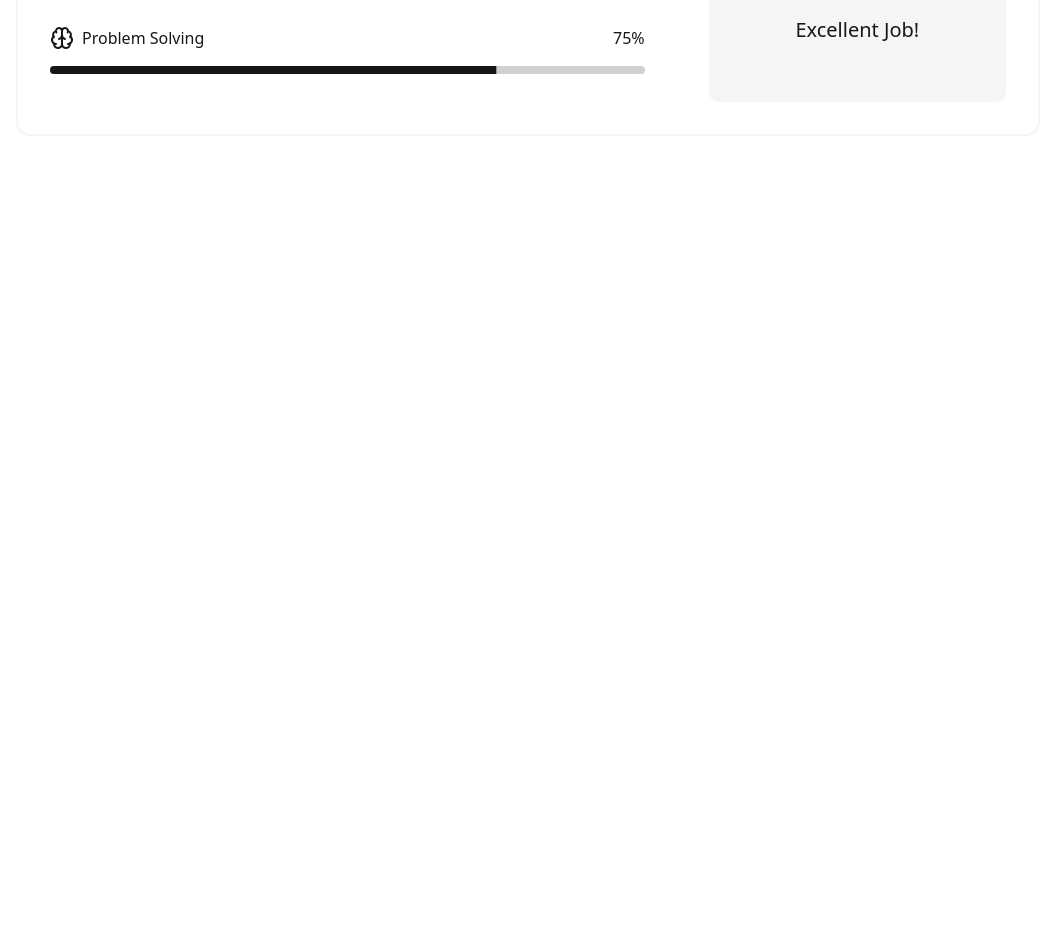
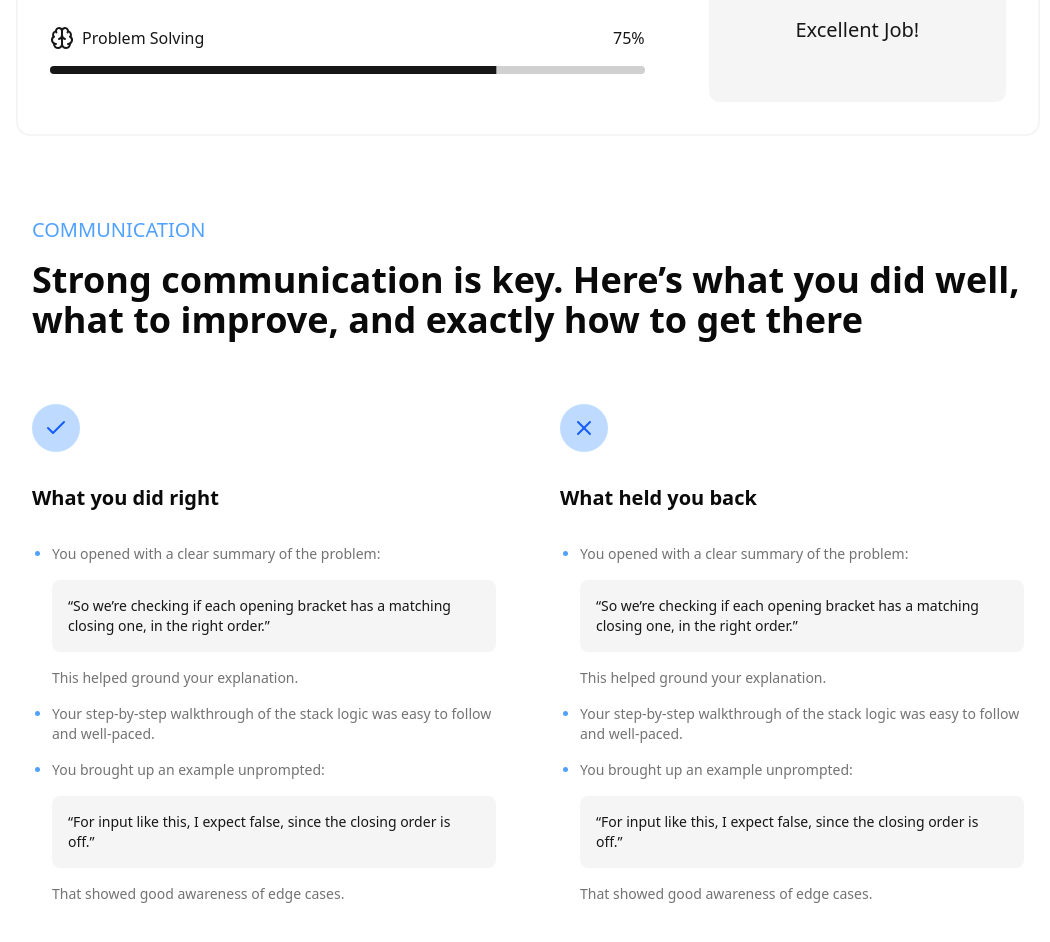
Before and after one commit to juan-josue/ai-mock-interviewer, a React (Vite) app in the folder client/: page /results in a window 1280 px wide. Shown: the part 660-1602 px from the top of the page, without its empty margins (112-1162 px from the left). Before the commit the page ends 800 px from the top, so only its background shows below. Built offline with nearby package versions, Linux system fonts and the light colour scheme.

Commit message:
feat: results page communication feedback

```diff
--- /dev/null
+++ b/client/src/pages/Results/Communication.tsx
@@ -0,0 +1,107 @@
+import { Check, X } from "lucide-react";
+
+function Communication() {
+  return (
+    <section className="w-full flex flex-col items-center py-16 gap-8">
+      <div className="flex flex-col gap-4 w-full max-w-5xl text-left p-4">
+        <p className="text-xl text-blue-400 uppercase">Communication</p>
+        <h1 className="text-4xl font-bold text-left text-foreground">
+          Strong communication is key. Here’s what you did well, what to
+          improve, and exactly how to get there
+        </h1>
+      </div>
+
+      <div className="flex flex-col md:flex-row items-start justify-between gap-8 md:gap-16 w-full max-w-5xl p-4">
+        {/* What went well */}
+        <div className="flex flex-col gap-4 md:gap-8 w-5/6 md:w-1/2">
+          <div className="flex items-center justify-center w-12 h-12 rounded-full bg-blue-200">
+            <Check className="text-blue-600" />
+          </div>
+          <h3 className="text-xl font-bold text-foreground">
+            What you did right
+          </h3>
+          <ul className="flex flex-col gap-4 pl-5 text-left text-sm list-disc">
+            <li className=" marker:text-blue-400">
+              <div className="flex flex-col gap-4 text-neutral-500">
+                <p>You opened with a clear summary of the problem:</p>
+                <p className="p-4 text-primary rounded-md bg-accent">
+                  “So we’re checking if each opening bracket has a matching
+                  closing one, in the right order.”
+                </p>
+                <p>This helped ground your explanation.</p>
+              </div>
+            </li>
+            <li className=" marker:text-blue-400">
+              <div className="flex flex-col gap-4">
+                <p className="text-md text-neutral-500">
+                  Your step-by-step walkthrough of the stack logic was easy to
+                  follow and well-paced.
+                </p>
+              </div>
+            </li>
+            <li className=" marker:text-blue-400">
+              <div className="flex flex-col gap-4">
+                <p className="text-md text-neutral-500">
+                  You brought up an example unprompted:
+                </p>
+                <p className="p-4 text-md text-primary rounded-md bg-accent">
+                  “For input like this, I expect false, since the closing order
+                  is off.”
+                </p>
+                <p className="text-md text-neutral-500">
+                  That showed good awareness of edge cases.
+                </p>
+              </div>
+            </li>
+          </ul>
+        </div>
+
+        {/* What didn't go well */}
+        <div className="flex flex-col gap-4 md:gap-8 w-5/6 md:w-1/2">
+          <div className="flex items-center justify-center w-12 h-12 rounded-full bg-blue-200">
+            <X className="text-blue-600" />
+          </div>
+          <h3 className="text-xl font-bold text-foreground">
+            What held you back
+          </h3>
+          <ul className="flex flex-col gap-4 pl-5 text-left text-sm list-disc">
+            <li className=" marker:text-blue-400">
+              <div className="flex flex-col gap-4 text-neutral-500">
+                <p>You opened with a clear summary of the problem:</p>
+                <p className="p-4 text-primary rounded-md bg-accent">
+                  “So we’re checking if each opening bracket has a matching
+                  closing one, in the right order.”
+                </p>
+                <p>This helped ground your explanation.</p>
+              </div>
+            </li>
+            <li className=" marker:text-blue-400">
+              <div className="flex flex-col gap-4">
+                <p className="text-md text-neutral-500">
+                  Your step-by-step walkthrough of the stack logic was easy to
+                  follow and well-paced.
+                </p>
+              </div>
+            </li>
+            <li className=" marker:text-blue-400">
+              <div className="flex flex-col gap-4">
+                <p className="text-md text-neutral-500">
+                  You brought up an example unprompted:
+                </p>
+                <p className="p-4 text-md text-primary rounded-md bg-accent">
+                  “For input like this, I expect false, since the closing order
+                  is off.”
+                </p>
+                <p className="text-md text-neutral-500">
+                  That showed good awareness of edge cases.
+                </p>
+              </div>
+            </li>
+          </ul>
+        </div>
+      </div>
+    </section>
+  );
+}
+
+export default Communication;
--- a/client/src/pages/Results/index.tsx
+++ b/client/src/pages/Results/index.tsx
@@ -1,11 +1,13 @@
 import Hero from "./Hero";
 import Score from "./Score";
+import Communication from "./Communication";
 
 function index() {
   return (
     <div className="overflow-x-hidden">
       <Hero />
       <Score />
+      <Communication />
     </div>
   );
 }
```
